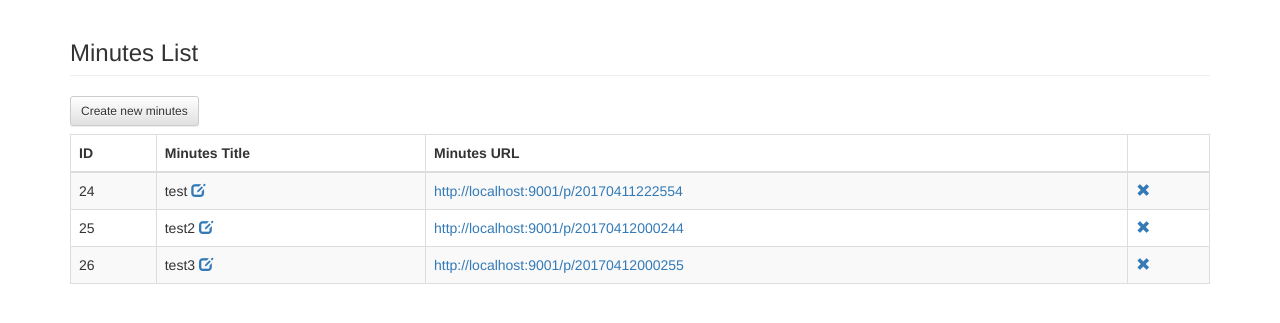
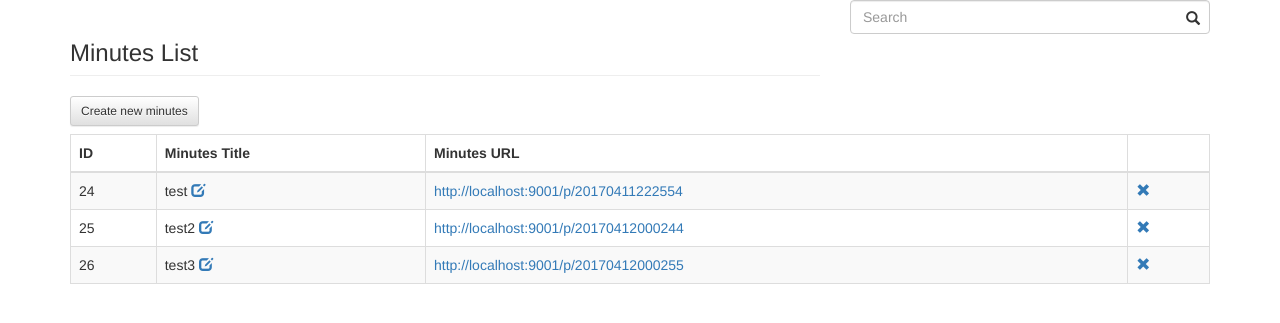
Before and after one commit to gkmaro634/etherminutes, a Django app: page /cms/minutes/ in a window 1280 px wide. Shown: the top 323 px of the page. Run offline with Django 3.2, Linux system fonts and the light colour scheme; data comes from the database, SQL or seed files in the repository; both versions use the stored data as it was after the commit; some libraries are stand-ins or nearby versions.

Commit message:
add func: search single word in all pads

```diff
--- a/cms/forms.py
+++ b/cms/forms.py
@@ -1,4 +1,6 @@
+from django import forms
 from django.forms import ModelForm
+from django.forms import Form
 from cms.models import Minutes
 
 
--- a/cms/templates/cms/minutes_list.html
+++ b/cms/templates/cms/minutes_list.html
@@ -6,12 +6,46 @@
     table {
         margin-top: 8px;
     }
+
+    .inner-addon {
+        position: relative;
+    }
+
+    /* style icon */
+    .inner-addon .glyphicon {
+      position: absolute;
+      padding: 10px;
+      pointer-events: none;
+    }
+
+    /* align icon */
+    .left-addon .glyphicon  { left:  0px;}
+    .right-addon .glyphicon { right: 0px;}
+
+    /* add padding  */
+    .left-addon input  { padding-left:  30px; }
+    .right-addon input { padding-right: 30px; }
+
 </style>
 {% endblock %}
 
 {% block content %}
+<div class="row">
+  <div class="col-xs-8">
     <h3 class="page-header">Minutes List</h3>
+  </div>
+  <div class="col-xs-4">
+    <form action="{% url 'cms:minutes_search' %}" method="post">
+      {% csrf_token %}
+      <div class="inner-addon right-addon">
+        <input type="text" class="form-control" name="search_word" placeholder="Search" />
+        <i class="glyphicon glyphicon-search"></i>
+      </div>
+    </div>
+  </form>
+</div>
 <a href="{% url 'cms:minutes_add' %}" class="btn btn-default btn-sm">Create new minutes</a>
+
 <table class="table table-striped table-bordered">
   <thead>
     <tr>
--- a/cms/urls.py
+++ b/cms/urls.py
@@ -7,5 +7,6 @@ urlpatterns = [
     url(r'^minutes/add/$', views.minutes_edit, name='minutes_add'),
     url(r'^minutes/mod/(?P<minutes_id>\d+)/$', views.minutes_edit, name='minutes_mod'),
     url(r'^minutes/del/(?P<minutes_id>\d+)/$', views.minutes_del, name='minutes_del'),
+    url(r'^minutes/search/$', views.minutes_search, name='minutes_search'),
 
 ]
--- a/cms/views.py
+++ b/cms/views.py
@@ -61,3 +61,30 @@ def minutes_del(request, minutes_id):
     except Exception as e:
         print(str(e))
     return redirect('cms:minutes_list')
+
+def minutes_search(request):
+    if request.method == 'GET':
+        return redirect('cms:minutes_list')
+    elif request.method == 'POST':
+        search_word = request.POST.get('search_word')
+        minutes_list = Minutes.objects.all().order_by('id')
+        search_results = {}
+        cnt = 0
+        for minutes in minutes_list:
+            padID = minutes.minutes_url.split('/')[-1]
+            pad_content = EP_CLIENT.getText(padID=padID)['text']
+            print(search_word in pad_content)
+            if search_word in pad_content:
+                tmp_l = pad_content.split(search_word)
+                bolded_search_word = '<span style="background-color: #ffff00;">'+search_word+'</span>'
+                out_pad_content = bolded_search_word.join(tmp_l)
+                search_results[cnt] = {}
+                search_results[cnt]['padID'] = padID
+                search_results[cnt]['name'] = minutes.name
+                search_results[cnt]['minutes_url'] = minutes.minutes_url
+                search_results[cnt]['pad_content'] = out_pad_content
+                cnt += 1
+
+        print(request.POST.get('search_word'))
+        return render(request, 'cms/search_result.html', dict(search_word=search_word, search_results=search_results, hitnum=cnt))
+    return redirect('cms:minutes_list')
```
Also changed, not shown: cms/templates/cms/search_result.html (added, +55 -0 lines), db.sqlite3. Lines whose indentation alone changed are shown as unchanged.
